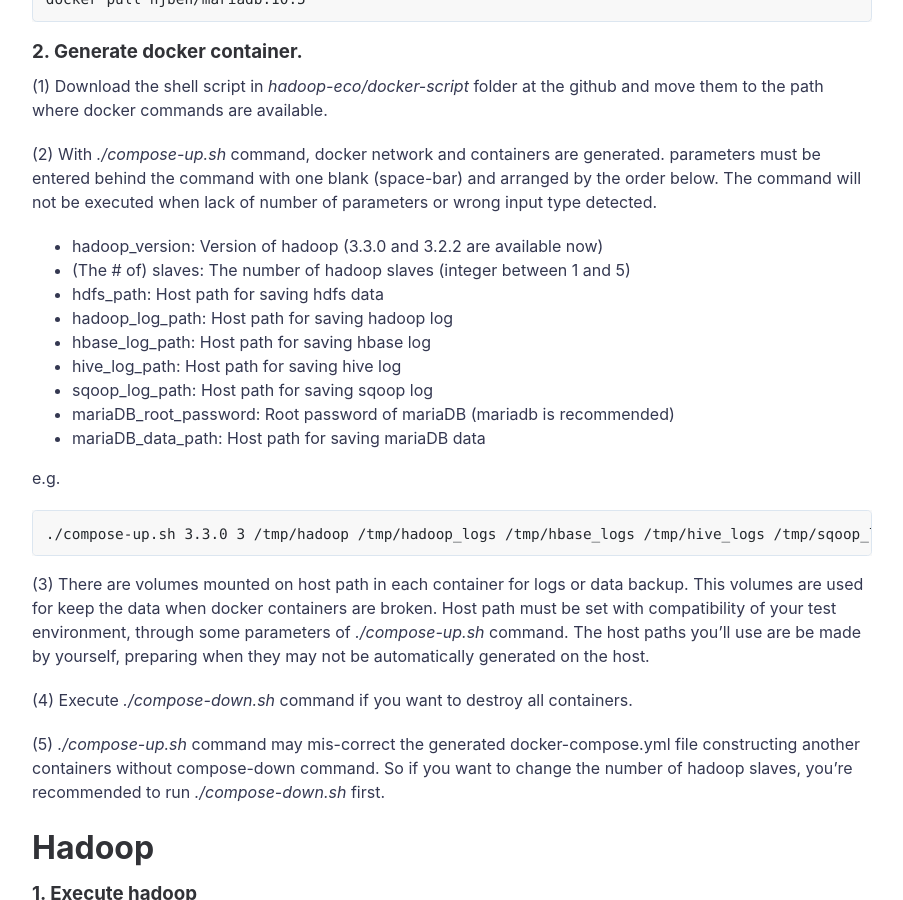
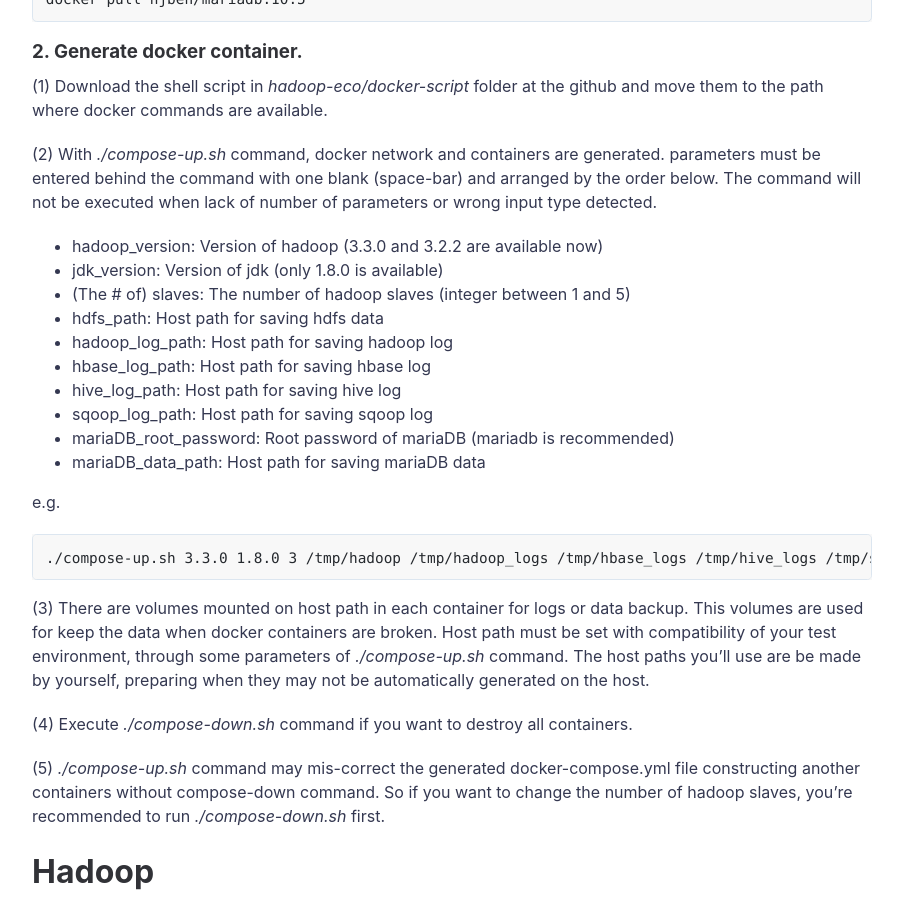
Before and after one commit to hjben/hjben.github.io, a Jekyll site: the page built from _posts/2021-05-26-hadoop-cluster.md, in a window 1280 px wide and 900 px high, scrolled down 1927 px. Shown: the whole window, without its empty margins (188-1091 px from the left). Built offline with Jekyll 4.4.1, drawn with Linux system fonts in a browser that asks for light colours; nearby versions of some CDN libraries; comment, search, counter and statistics services are not loaded.

Commit message:
Update 2021-05-26-hadoop-cluster.md

````diff
--- a/_posts/2021-05-26-hadoop-cluster.md
+++ b/_posts/2021-05-26-hadoop-cluster.md
@@ -53,6 +53,7 @@ docker pull hjben/mariadb:10.5
 
 (2) With _./compose-up.sh_ command, docker network and containers are generated. parameters must be entered behind the command with one blank (space-bar) and arranged by the order below. The command will not be executed when lack of number of parameters or wrong input type detected.
 - hadoop_version: Version of hadoop (3.3.0 and 3.2.2 are available now)
+- jdk_version: Version of jdk (only 1.8.0 is available)
 - (The # of) slaves: The number of hadoop slaves (integer between 1 and 5)
 - hdfs_path: Host path for saving hdfs data
 - hadoop_log_path: Host path for saving hadoop log
@@ -64,7 +65,7 @@ docker pull hjben/mariadb:10.5
 
 e.g.
 ```
-./compose-up.sh 3.3.0 3 /tmp/hadoop /tmp/hadoop_logs /tmp/hbase_logs /tmp/hive_logs /tmp/sqoop_logs mariadb /Users/Shared/workspace/docker-ws/maria-data
+./compose-up.sh 3.3.0 1.8.0 3 /tmp/hadoop /tmp/hadoop_logs /tmp/hbase_logs /tmp/hive_logs /tmp/sqoop_logs mariadb /Users/Shared/workspace/docker-ws/maria-data
 ```
 
 (3) There are volumes mounted on host path in each container for logs or data backup. This volumes are used for keep the data when docker containers are broken. Host path must be set with compatibility of your test environment, through some parameters of _./compose-up.sh_ command. The host paths you'll use are be made by yourself, preparing when they may not be automatically generated on the host.
````
